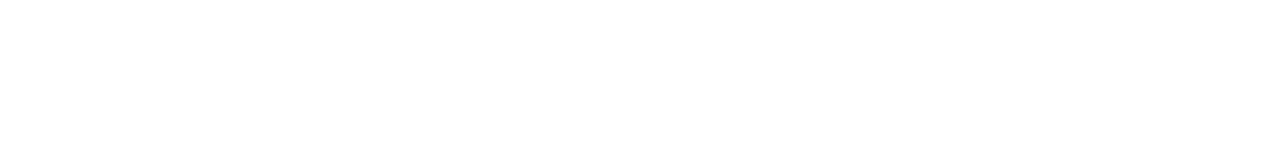
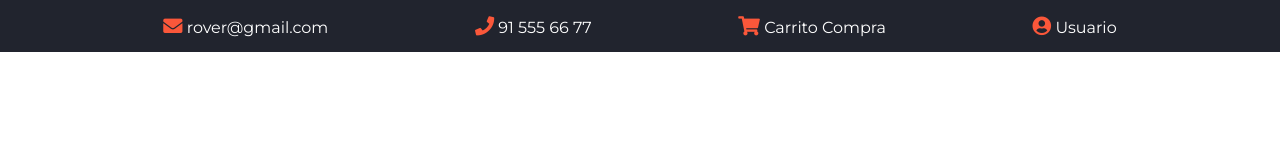
Before and after one commit to PatriContreras/hamburgueseria, a plain HTML site: page index.html in a window 1280 px wide. Drawn offline with Linux system fonts and the light colour scheme.

Commit message:
nav-top funcionando

```diff
--- a/css/reset.css
+++ b/css/reset.css
@@ -0,0 +1,48 @@
+/* http://meyerweb.com/eric/tools/css/reset/
+   v2.0 | 20110126
+   License: none (public domain)
+*/
+
+html, body, div, span, applet, object, iframe,
+h1, h2, h3, h4, h5, h6, p, blockquote, pre,
+a, abbr, acronym, address, big, cite, code,
+del, dfn, em, img, ins, kbd, q, s, samp,
+small, strike, strong, sub, sup, tt, var,
+b, u, i, center,
+dl, dt, dd, ol, ul, li,
+fieldset, form, label, legend,
+table, caption, tbody, tfoot, thead, tr, th, td,
+article, aside, canvas, details, embed,
+figure, figcaption, footer, header, hgroup,
+menu, nav, output, ruby, section, summary,
+time, mark, audio, video {
+	margin: 0;
+	padding: 0;
+	border: 0;
+	font-size: 100%;
+	font: inherit;
+	vertical-align: baseline;
+}
+/* HTML5 display-role reset for older browsers */
+article, aside, details, figcaption, figure,
+footer, header, hgroup, menu, nav, section {
+	display: block;
+}
+body {
+	line-height: 1;
+}
+ol, ul {
+	list-style: none;
+}
+blockquote, q {
+	quotes: none;
+}
+blockquote:before, blockquote:after,
+q:before, q:after {
+	content: '';
+	content: none;
+}
+table {
+	border-collapse: collapse;
+	border-spacing: 0;
+}
--- a/css/style.css
+++ b/css/style.css
@@ -37,3 +37,45 @@ body {
     max-width: var(--anchomaximo);
     margin: 0 auto;
 }
+
+/* INICIO DEL HEADER */
+
+header .nav-top {
+    background-color: var(--colorsecundario);
+    padding: var(--margingrid) 0px;
+}
+
+header .nav-top .container {
+    display: flex;
+    justify-content: space-around;
+}
+
+header .nav-top a {
+    color: var(--colorprincipal);
+    text-decoration: none;
+}
+
+header .nav-top a span {
+    display: none;
+}
+
+header .nav-top a i {
+    font-size: 150%;
+}
+
+
+/* FIN DEL HEADER */
+
+
+/* MEDIA QUERIES */
+
+@media(min-width: 768px) {
+    header .nav-top a span {
+        display: inline;
+        color: white;
+    }
+
+    header .nav-top a i {
+        font-size: 120%;
+    }
+}
--- a/index.html
+++ b/index.html
@@ -4,11 +4,46 @@
 <head>
     <meta charset="UTF-8">
     <meta name="viewport" content="width=device-width, initial-scale=1.0">
+    <link rel="stylesheet" href="https://cdnjs.cloudflare.com/ajax/libs/font-awesome/5.15.1/css/all.min.css">
     <link rel="stylesheet" href="css/style.css">
     <title>Rover - hamburgueseria</title>
 </head>
 
 <body>
+    <div class="wrapper" id="top">
+        <header>
+            <div class="nav-top">
+                <div class="container">
+                    <div>
+                        <a href="">
+                            <i class="fas fa-envelope"></i>
+                            <span>rover@gmail.com</span>
+                        </a>
+                    </div>
+                    <div>
+                        <a href="">
+                            <i class="fas fa-phone"></i>
+                            <span>91 555 66 77</span>
+                        </a>
+                    </div>
+                    <div>
+                        <a href="">
+                            <i class="fas fa-shopping-cart"></i>
+                            <span>Carrito Compra</span>
+                        </a>
+                    </div>
+                    <div>
+                        <a href="">
+                            <i class="fas fa-user-circle"></i>
+                            <span>Usuario</span>
+                        </a>
+                    </div>
+                </div>
+            </div>
+            <nav></nav>
+
+        </header>
+    </div>
 
 </body>
 
```
